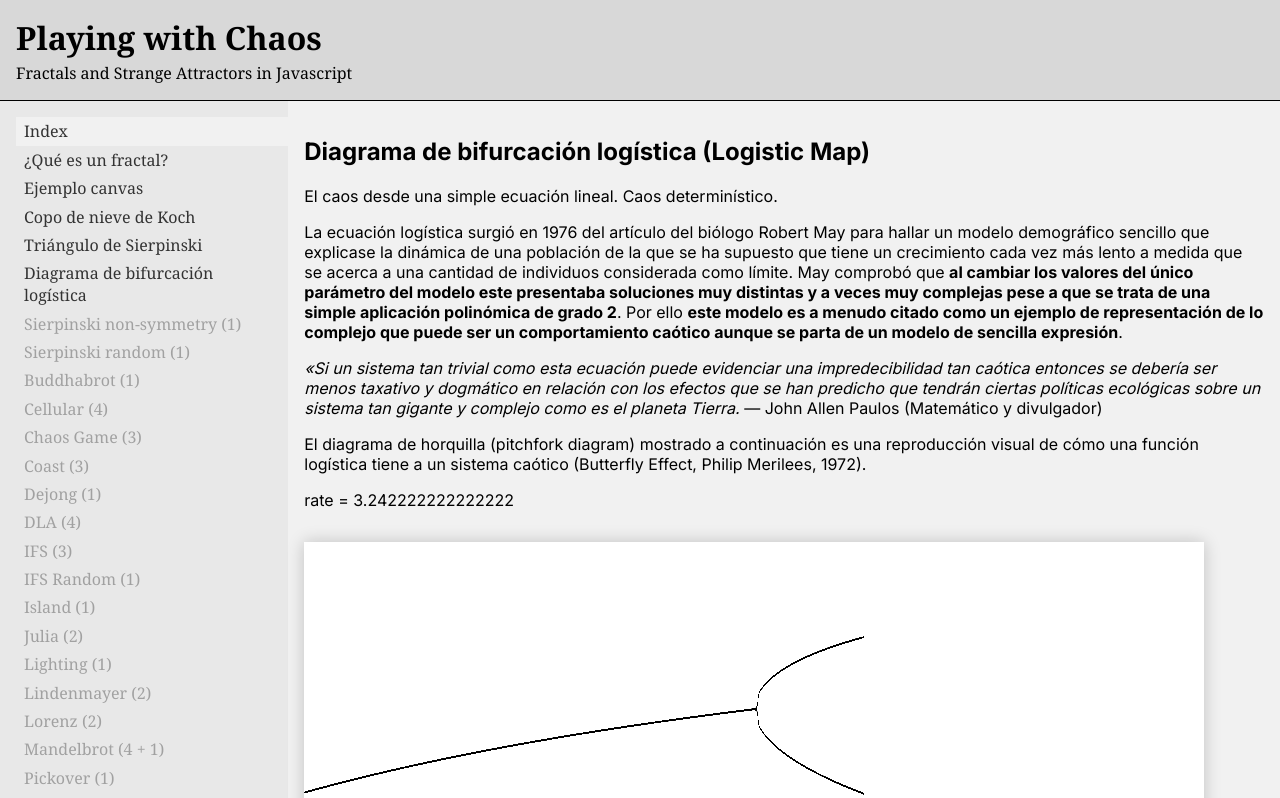
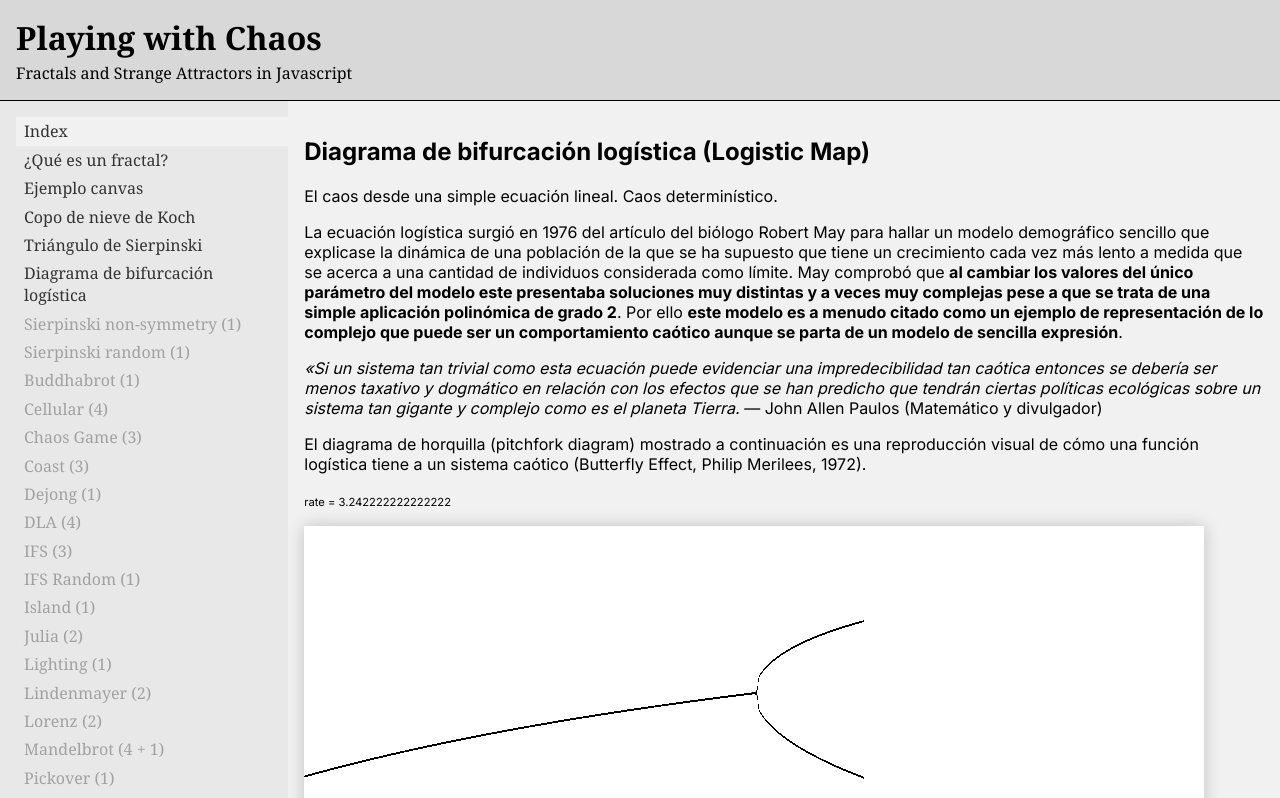
Before and after one commit to Aimanizales/playing-with-chaos, a Next.js app: page /logistic-map in a window 1280 px wide. Shown: the top 798 px of the page. Built offline with nearby package versions, Linux system fonts and the light colour scheme.

Commit message:
Chore updates

```diff
--- a/src/components/Fractals/LogisticMap/index.tsx
+++ b/src/components/Fractals/LogisticMap/index.tsx
@@ -56,7 +56,8 @@ export default function LogisticMap() {
   //TODO: add reset button
   return (
     <>
-      <p>rate = {reproductionRate}</p>
+      <span style={{ fontSize: '0.7rem' }}>rate = {reproductionRate}</span>{' '}
+      <br />
       <canvas ref={canvasRef} />
     </>
   );
```
Also changed, not shown: next-env.d.ts.
